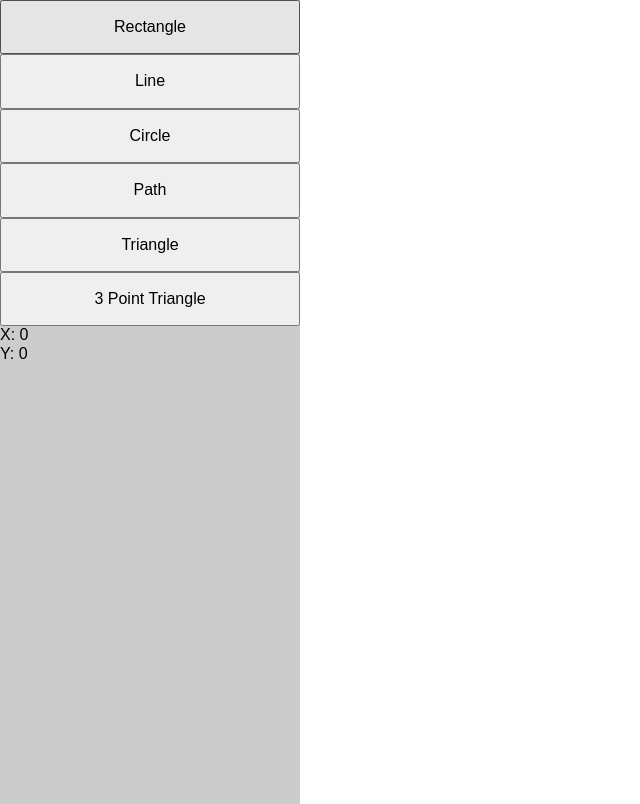
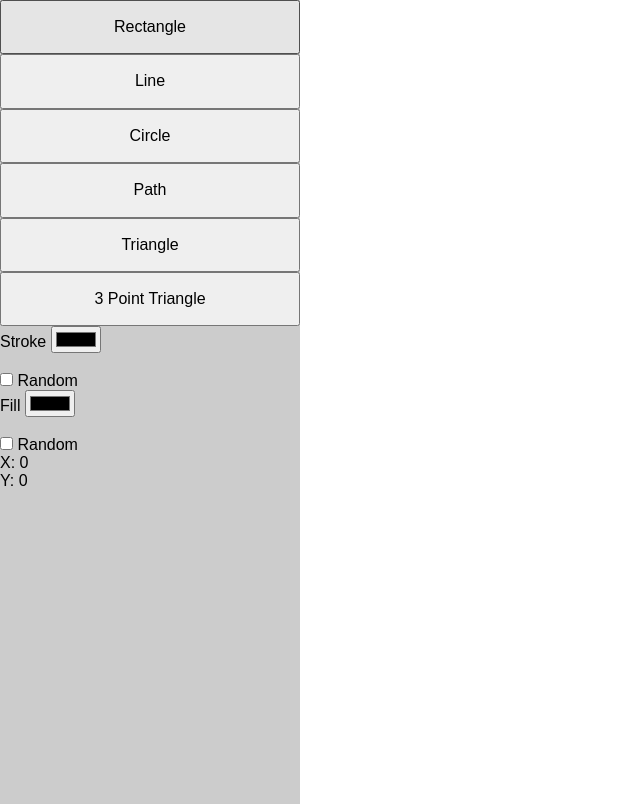
Before and after one commit to microtrain2009/draw, a website: page program.html in a window 1280 px wide. Shown: the whole page, without its empty margins (0-640 px from the left). Drawn offline with nearby package versions, Linux system fonts and the light colour scheme.

Commit message:
Added Stroke and Fill

```diff
--- a/program.html
+++ b/program.html
@@ -17,6 +17,20 @@
             <li><button id="btnPath">Path</button></li>
             <li><button id="btnTriangle">Triangle</button></li>
             <li><button id="btn3Point">3 Point Triangle</button></li>
+            <li>
+              <div>
+                <label for="strokeColor">Stroke</label>
+                <input type="color" id="strokeColor"><br><br>
+                <input type="checkbox" id="randStrokeColor">
+                <label for="randStrokeColor">Random</label>
+              </div>
+              <div>
+                  <label for="fillColor">Fill</label>
+                  <input type="color" id="fillColor"><br><br>
+                  <input type="checkbox" id="randFillColor">
+                  <label for="randFillColor">Random</label>
+              </div>
+            </li>
             <li id="trackX">X: 0</li>
             <li id="trackY">Y: 0</li>
           </ul>
```
Also changed, not shown: src/js/main.js (indentation only).
